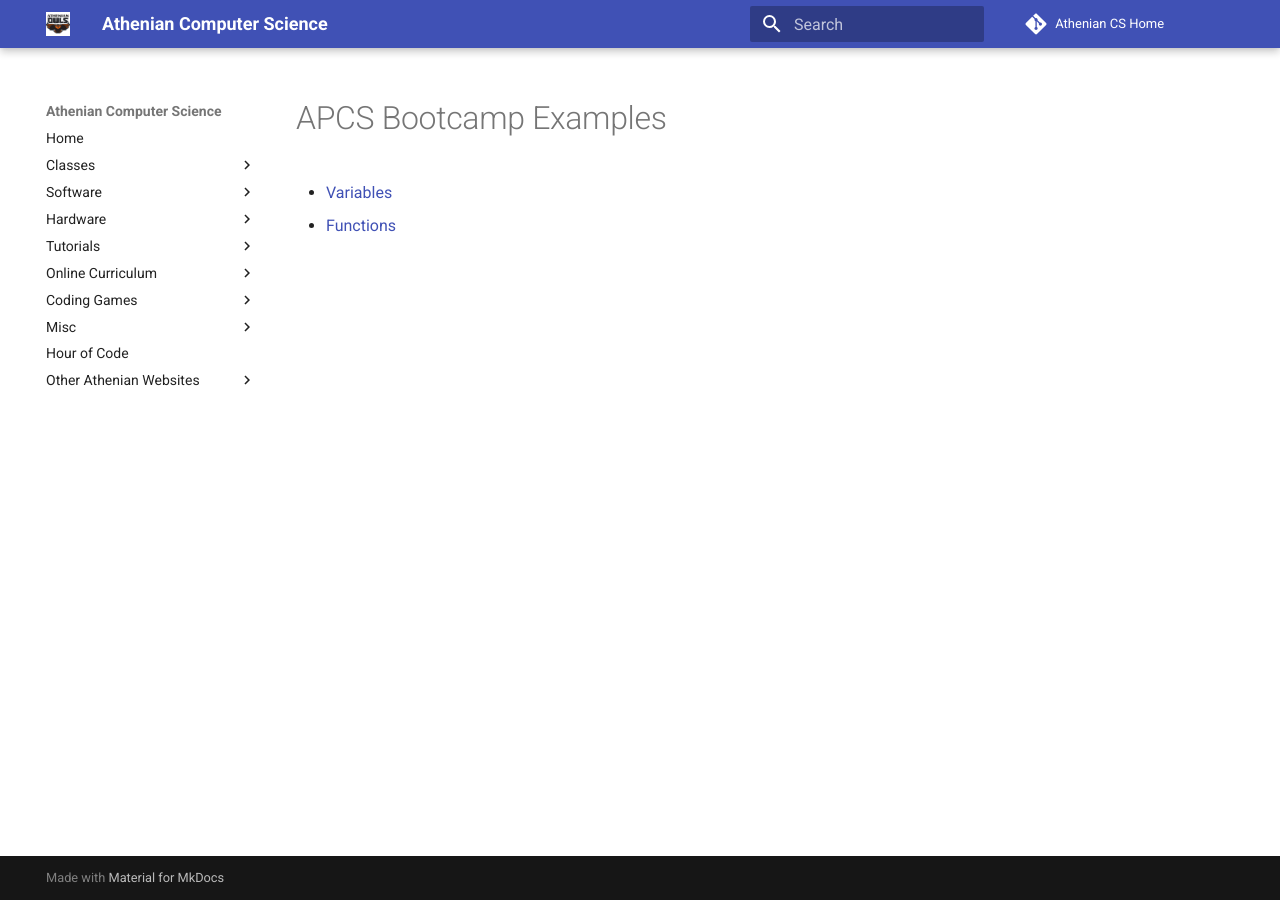
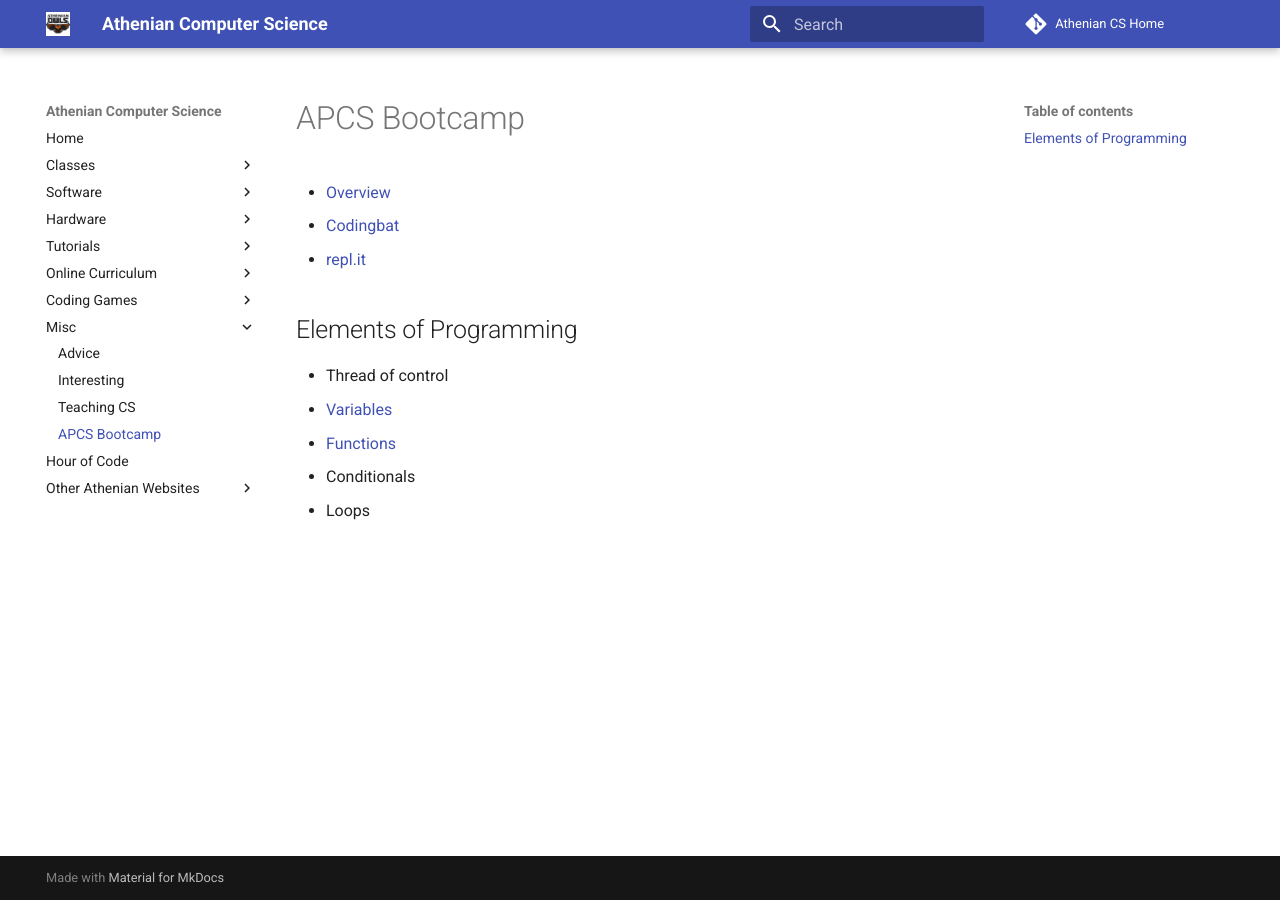
Before and after one commit to athenian-computational-thinking/athenian-cs-mkdocs, an MkDocs documentation site: the page built from docs/bootcamp.md, in a window 1280 px wide. Built offline with MkDocs 1.6.1 and Material for MkDocs 9.7.7, drawn with Linux system fonts in a browser that asks for light colours; comment, search, counter and statistics services are not loaded.

Commit message:
Update docs

```diff
--- a/docs/bootcamp.md
+++ b/docs/bootcamp.md
@@ -1,4 +1,12 @@
-# APCS Bootcamp Examples
+# APCS Bootcamp
 
+* [Overview](https://bit.ly/33hfENB)
+* [Codingbat](https://codingbat.com)
+* [repl.it](https://repl.it)
+
+## Elements of Programming
+* Thread of control
 * [Variables](../bootcamp-vars)
 * [Functions](../bootcamp-funcs)
+* Conditionals
+* Loops
--- a/mkdocs.yml
+++ b/mkdocs.yml
@@ -45,6 +45,7 @@ nav:
     - Advice: advice.md
     - Interesting: interesting.md
     - Teaching CS: teaching.md
+    - APCS Bootcamp: bootcamp.md
   - Hour of Code: hoc.md
   - Other Athenian Websites:
       - Programming Tutorials: https://github.com/athenian-programming
```
